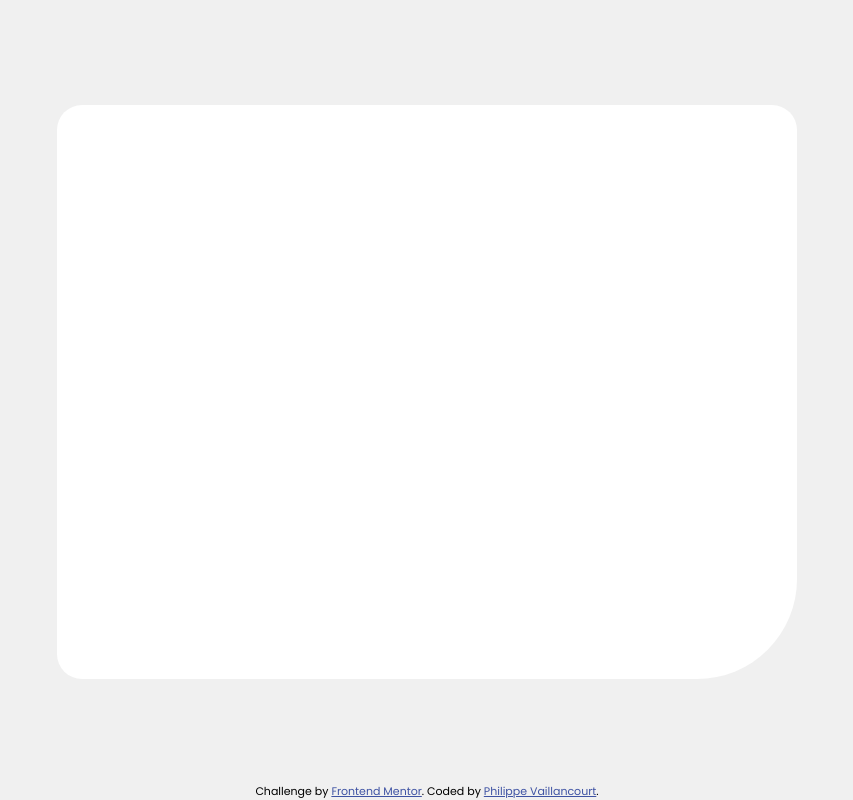
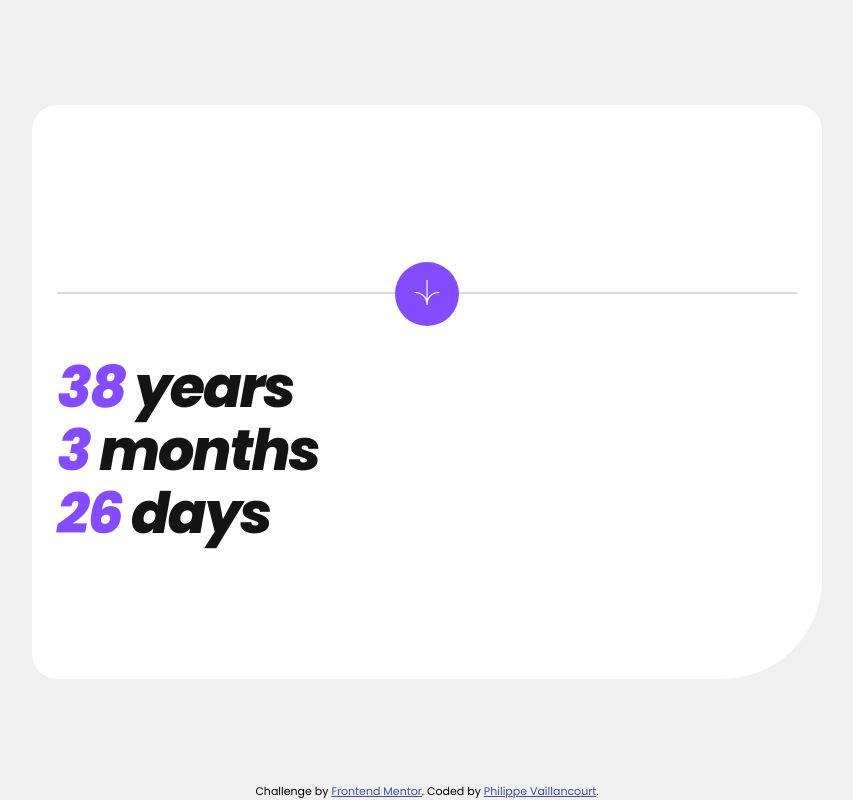
Before and after one commit to snowfrogdev/age-calculator-app, a website: page index.html in a window 1280 px wide. Shown: the whole page, without its empty margins (213-1066 px from the left). Drawn offline with Linux system fonts and the light colour scheme.

Commit message:
Create content section, submit button and divider

```diff
--- a/index.html
+++ b/index.html
@@ -26,17 +26,70 @@
       }
 
       .card {
-        width: 343px;
+        --card-padding: 25px;
+        width: calc(343px - 2 * var(--card-padding));
+        padding: 0;
+        padding-left: var(--card-padding);
+        padding-right: var(--card-padding);
         height: 486px;
         background-color: var(--neutral-color-white);
         border-radius: 25px 25px 100px 25px;
+        display: flex;
+        flex-direction: column;
       }
 
-      @media screen and (min-width: 768px) {
-        .card {
-          width: 740px;
-          height: 574px;
-        }
+      .form-section {
+        flex-basis: 187px;
+      }
+
+      .divider-container {
+        height: 0;
+      }
+
+      .divider {
+        height: 2px;
+        width: 100%;
+        background-color: var(--neutral-color-light-grey);
+      }
+
+      .submit-button {
+        --button-size: 64px;
+        position: relative;
+        top: calc(0px - var(--button-size) / 2);
+        left: calc(50% - var(--button-size) / 2);
+        width: var(--button-size);
+        height: var(--button-size);
+        border-radius: 50%;
+        background-color: var(--primary-color-purple);
+        margin: auto;
+        border: none;
+        cursor: pointer;
+      }
+
+      .submit-button img {
+        width: 50%;
+        height: 50%;
+      }
+
+      .result-section {
+        display: flex;
+        flex-direction: column;
+        padding-top: 64px;
+        flex-grow: 1;
+      }
+
+      .result-section p {
+        font-size: 57px;
+        font-weight: 800;
+        font-style: italic;
+        color: var(--neutral-color-off-black);
+        margin: 0;
+        line-height: 63px;
+        letter-spacing: -2px;
+      }
+
+      .result-number {
+        color: var(--primary-color-purple);
       }
 
       .attribution {
@@ -46,6 +99,13 @@
       .attribution a {
         color: hsl(228, 45%, 44%);
       }
+
+      @media screen and (min-width: 768px) {
+        .card {
+          width: 740px;
+          height: 574px;
+        }
+      }
     </style>
   </head>
 
@@ -53,7 +113,18 @@
     <script src="./dist/main.js"></script>
 
     <main>
-      <div class="card"></div>
+      <div class="card">
+        <div class="form-section"></div>
+        <div class="divider-container">
+          <div class="divider"></div>
+          <button class="submit-button"><img src="./assets/images/icon-arrow.svg" alt="arrow-logo" /></button>
+        </div>
+        <div class="result-section">
+          <p><span class="result-number">38</span> years</p>
+          <p><span class="result-number">3</span> months</p>
+          <p><span class="result-number">26</span> days</p>
+        </div>
+      </div>
     </main>
     <footer class="attribution">
       Challenge by <a href="https://www.frontendmentor.io?ref=challenge" target="_blank">Frontend Mentor</a>. Coded by
--- a/theme.css
+++ b/theme.css
@@ -14,7 +14,7 @@
 
 @font-face {
   font-family: 'Poppins';
-  src: url("assets/fonts/Poppins-BoldItalic.ttf");
+  src: url("assets/fonts/Poppins-ExtraBoldItalic.ttf");
   font-weight: 800;
   font-style: italic;
 }
```
